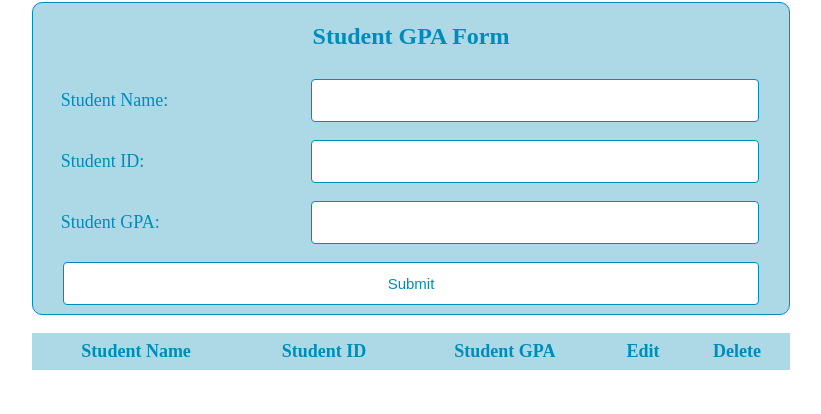
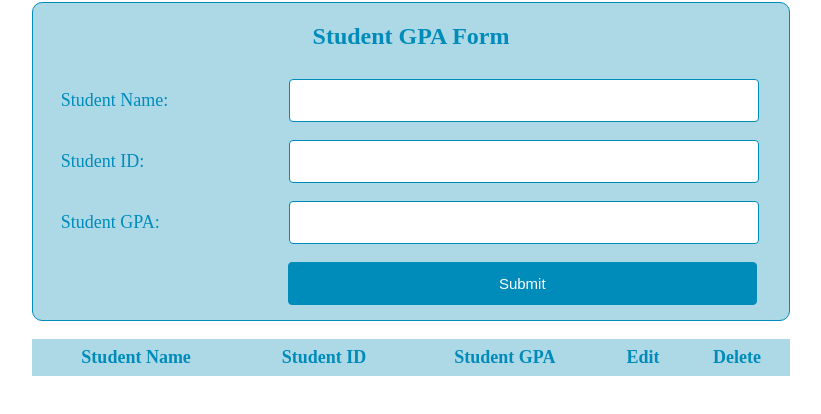
Before and after one commit to AmeerQatmosh/School-Management-System, a website: page index.html in a window 1280 px wide. Shown: the part 78-492 px from the top of the page, without its empty margins (229-1050 px from the left). Drawn offline with Linux system fonts and the light colour scheme.

Commit message:
update-UI

```diff
--- a/assets/style.css
+++ b/assets/style.css
@@ -49,7 +49,7 @@ tr:nth-child(even),table.list thead>tr {
 }
 
 input[type=text], input[type=number]{
-  width: 100%;
+  width: 118%;
   padding: 12px 20px;
   margin: 9px 30px;
   display: inline-block;
@@ -60,23 +60,23 @@ input[type=text], input[type=number]{
 }
 
 input[type=submit]{
-  display: inline-block;
-  width: 100%;
-  background-color:white;
-  color: #008CBA;
+  width: 62%;
+  background-color:#008CBA;
+  color: white;
   border: 1px solid #008CBA;
-  padding: 12px 20px;
-  margin: 9px 30px;
+  padding: 12px ;
+  margin: 9px 0 15px 255px ;
   border-radius: 4px;
   cursor: pointer;
   font-size: 15px;
   box-sizing: border-box;
 
+
 }
 
 input[type=submit]:hover{
-  background-color:#008CBA;
-  color: white;
+  background-color:white;
+  color: #008CBA;
 }
 
 a{
--- a/index.html
+++ b/index.html
@@ -54,9 +54,7 @@ margin: auto;
 			    <label>Student GPA:</label>
 	     	    <input type="number" name="gpa" id="gpa"  />
 			</div>
-			<div class="form-action-buttons">
 				<input  type="submit" value="Submit">
-			</div>
 			</form>
 		</div>
 </br>
```
